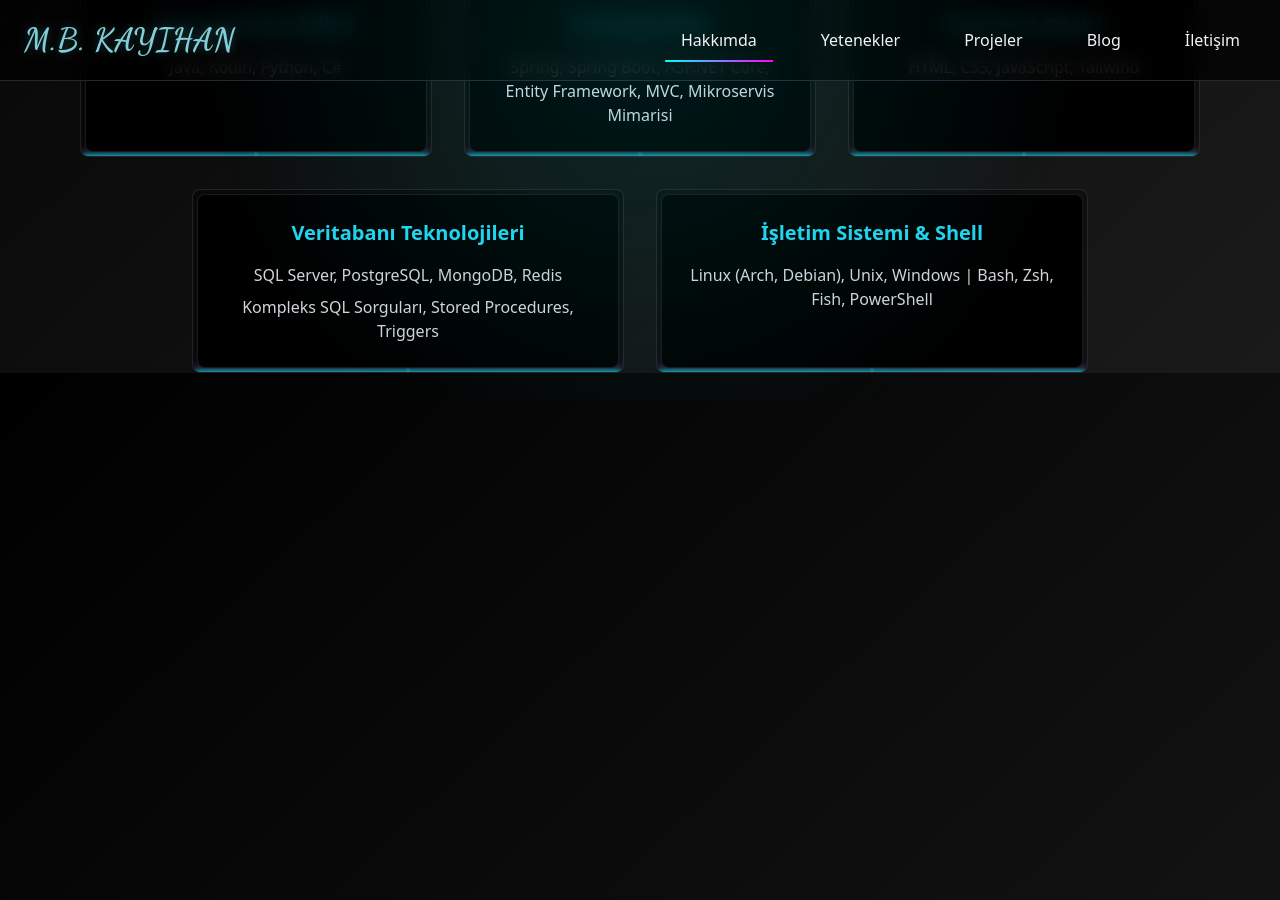
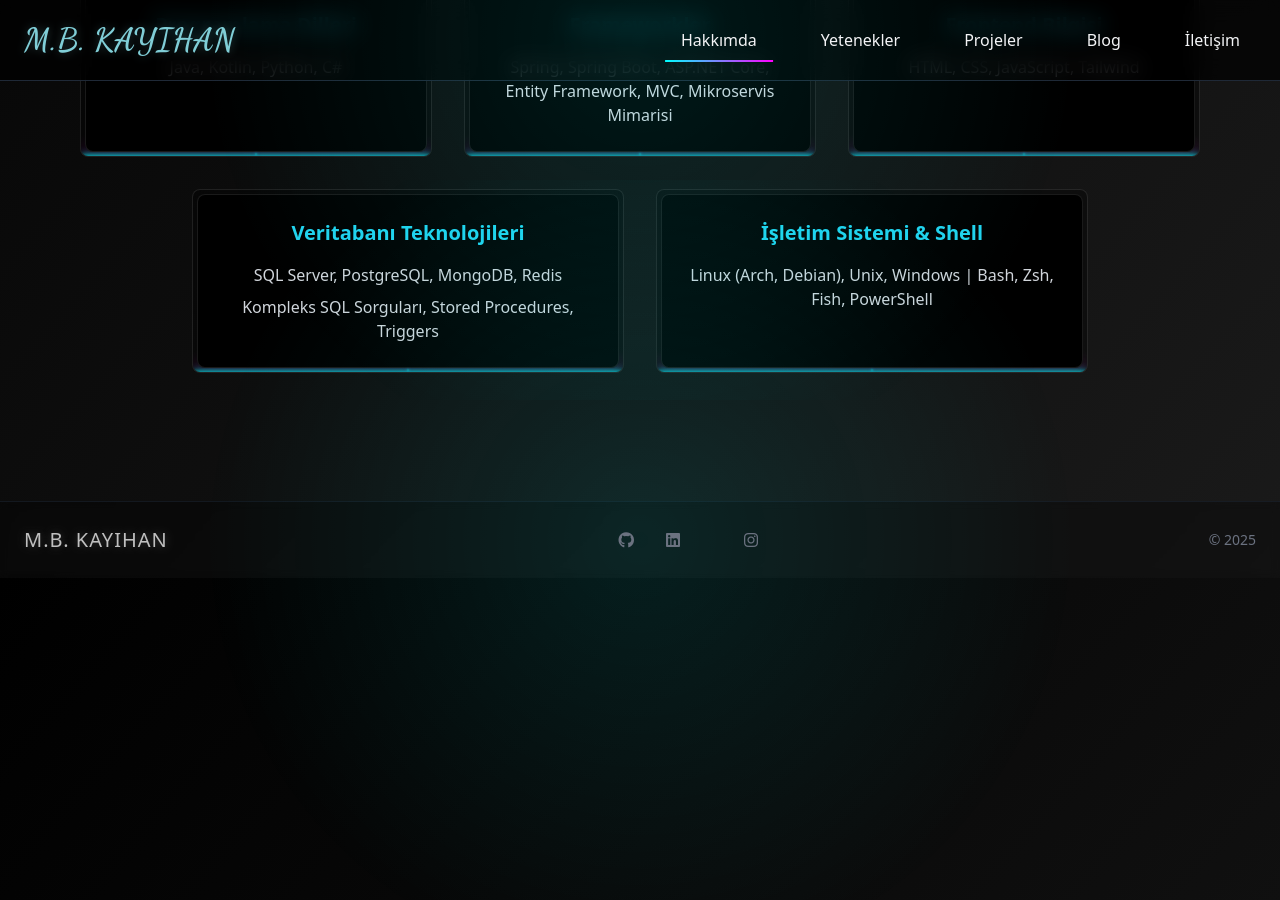
Before and after one commit to MuratBahadirKayihan/mbkblog, a Jekyll site: the page built from index.html, in a window 1280 px wide and 900 px high, scrolled down 843 px. Built offline with Jekyll 4.4.1, drawn with Linux system fonts in a browser that asks for light colours; nearby versions of some CDN libraries; the list of posts is cut into pages by our own code; before the commit the page ends 1216 px from its top, so only the background shows below that.

Commit message:
Update: Redesign footer with minimal style

```diff
--- a/_layouts/default.html
+++ b/_layouts/default.html
@@ -100,6 +100,36 @@
     <!-- İçerik -->
     {{ content }}
 
+    <!-- Footer -->
+    <footer class="bg-black/30 backdrop-blur-sm mt-32 border-t border-gray-800/50">
+        <div class="container mx-auto px-6 py-6">
+            <div class="flex flex-col md:flex-row justify-between items-center space-y-4 md:space-y-0">
+                <a href="/" class="font-light tracking-wider text-xl" style="color: #C0C0C0; text-shadow: 0 0 10px rgba(192, 192, 192, 0.3);">
+                    M.B. KAYIHAN
+                </a>
+
+                <div class="flex space-x-8">
+                    <a href="https://github.com/MuratBahadirKayihan" target="_blank" class="text-gray-500 hover:text-cyan-400 transition-all transform hover:-translate-y-1">
+                        <i class="fab fa-github"></i>
+                    </a>
+                    <a href="https://www.linkedin.com/in/murat-bahad%C4%B1r-kayihan-058841186/" target="_blank" class="text-gray-500 hover:text-cyan-400 transition-all transform hover:-translate-y-1">
+                        <i class="fab fa-linkedin"></i>
+                    </a>
+                    <a href="https://x.com/mbkayihan" target="_blank" class="text-gray-500 hover:text-cyan-400 transition-all transform hover:-translate-y-1">
+                        <i class="fab fa-x-twitter"></i>
+                    </a>
+                    <a href="https://www.instagram.com/muratbahadirkayihan/" target="_blank" class="text-gray-500 hover:text-cyan-400 transition-all transform hover:-translate-y-1">
+                        <i class="fab fa-instagram"></i>
+                    </a>
+                </div>
+
+                <p class="text-gray-500 text-sm font-light">
+                    &copy; {{ 'now' | date: "%Y" }}
+                </p>
+            </div>
+        </div>
+    </footer>
+
     <script src="{{ '/js/main.js' | relative_url }}"></script>
 </body>
 </html>
```
